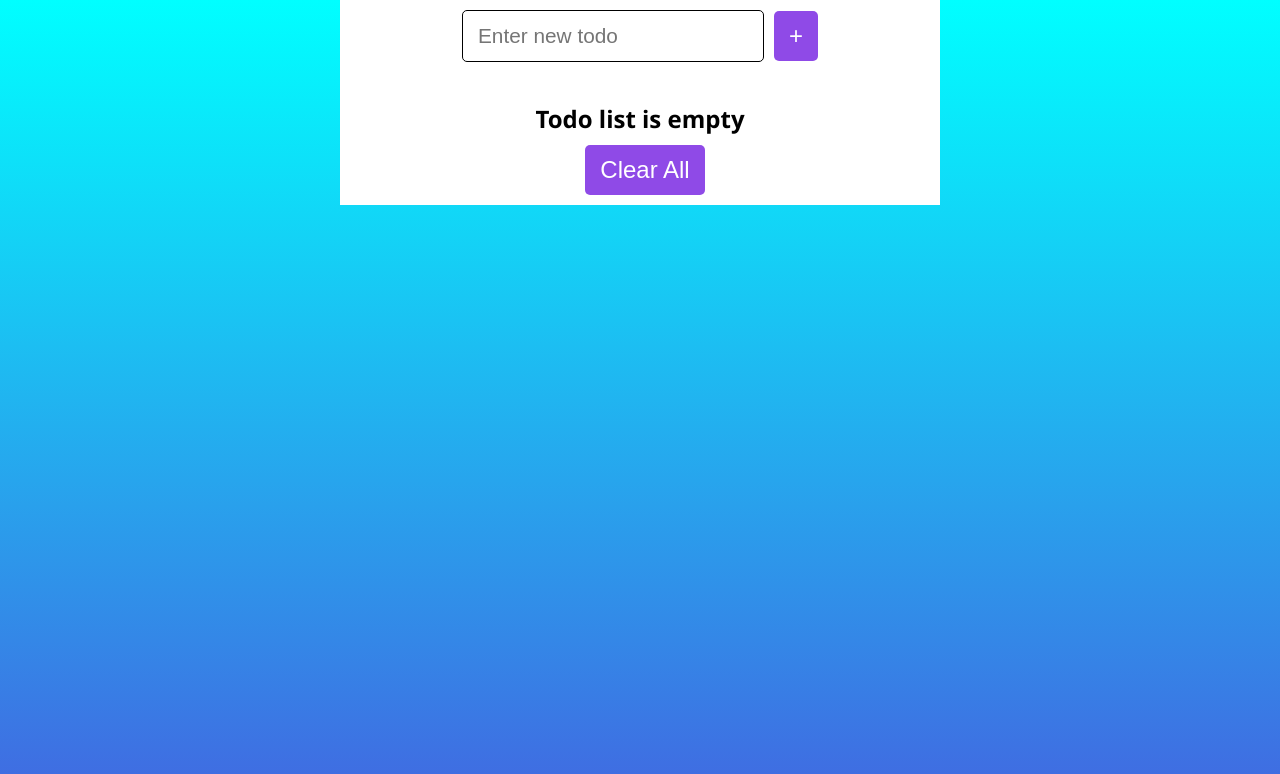
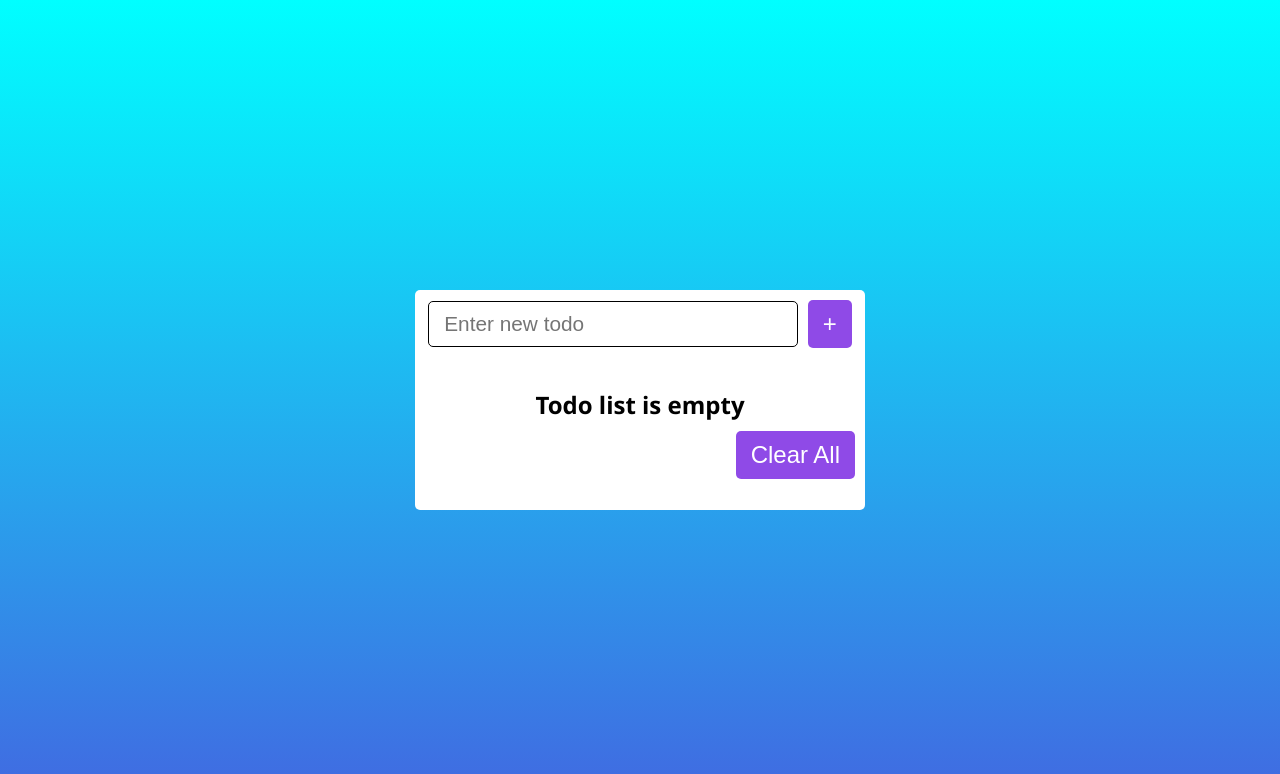
Before and after one commit to ArtemMrdn/todo-list, a React (Create React App) app: page / in a window 1280 px wide. Shown: the top 774 px of the page. Built offline with nearby package versions, Linux system fonts and the light colour scheme.

Commit message:
styles updated

```diff
--- a/src/App.css
+++ b/src/App.css
@@ -1,7 +1,6 @@
 html,
 body {
   height: 100%;
-  width: 100%;
 }
 
 * {
@@ -18,9 +17,21 @@ body {
 
 .content {
   text-align: center;
-  max-width: 600px;
+  width: 450px;
   margin: 0 auto;
   background-color: white;
-  height: 100%;
   padding: 10px 0;
+  min-height: 200px;
+  border-radius: 5px;
 }
+
+.cart {
+  height: 100vh;
+  display: flex;
+  align-items: center;
+}
+
+.button-clear {
+  text-align: end;
+  margin-right: 10px;
+}
--- a/src/App.js
+++ b/src/App.js
@@ -26,10 +26,12 @@ function App() {
 
   return (
     <div className='App'>
-      <div className='content'>
-        <TodoForm addTodo={addTodoHandler} />
-        <TodoList todos={todos} deleteTodo={deleteTodoHandler} />
-        <TodosActions resetTodos={resetTodosHandler} />
+      <div className='cart'>
+        <div className='content'>
+          <TodoForm addTodo={addTodoHandler} />
+          <TodoList todos={todos} deleteTodo={deleteTodoHandler} />
+          <TodosActions resetTodos={resetTodosHandler} />
+        </div>
       </div>
     </div>
   );
--- a/src/components/Todos/Todo.module.css
+++ b/src/components/Todos/Todo.module.css
@@ -1,17 +1,17 @@
 .todo {
   display: flex;
   align-items: center;
-  padding: 10px 20px;
-  margin: 5px 0;
   font-size: 1.5rem;
   border-radius: 5px;
   color: black;
   background-color: lightgray;
+  margin-bottom: 5px;
 }
 
 .todoText {
   width: 100%;
   text-align: left;
+  margin-left: 5px;
 }
 
 .deleteIcon {
@@ -19,6 +19,8 @@
   color: white;
   padding: 0 7px;
   font-size: 1.8rem;
-  transition: transform 0.3s;
   background-color: red;
+  border-bottom-right-radius: 5px;
+  border-top-right-radius: 5px;
+  height: 50px;
 }
--- a/src/components/Todos/TodoForm.js
+++ b/src/components/Todos/TodoForm.js
@@ -18,7 +18,7 @@ function TodoForm({ addTodo }) {
           value={text}
           onChange={(e) => setText(e.target.value)}
         />
-        <Button type='submit'>+</Button>
+        <Button type='Add new todo'>+</Button>
       </form>
     </div>
   );
--- a/src/components/Todos/TodoForm.module.css
+++ b/src/components/Todos/TodoForm.module.css
@@ -9,8 +9,7 @@
 }
 
 .todoFormContainer input {
-  width: 45%;
-  height: 30px;
+  width: 75%;
   font-size: 1.3rem;
   padding: 10px 15px;
   border-radius: 5px;
--- a/src/components/Todos/TodosActions.js
+++ b/src/components/Todos/TodosActions.js
@@ -2,11 +2,11 @@ import Button from "../UI/Button";
 
 function TodosActions({ resetTodos }) {
   return (
-    <>
-      <Button title='Reset Todos' onClick={resetTodos}>
+    <div className='button-clear'>
+      <Button title='Clear All' onClick={resetTodos}>
         Clear All
       </Button>
-    </>
+    </div>
   );
 }
 
--- a/src/components/UI/Button.module.css
+++ b/src/components/UI/Button.module.css
@@ -1,6 +1,5 @@
 .button {
   margin-left: 10px;
-  height: 50px;
   cursor: pointer;
   background-color: #8f4ae7;
   font-size: 1.5rem;
```
